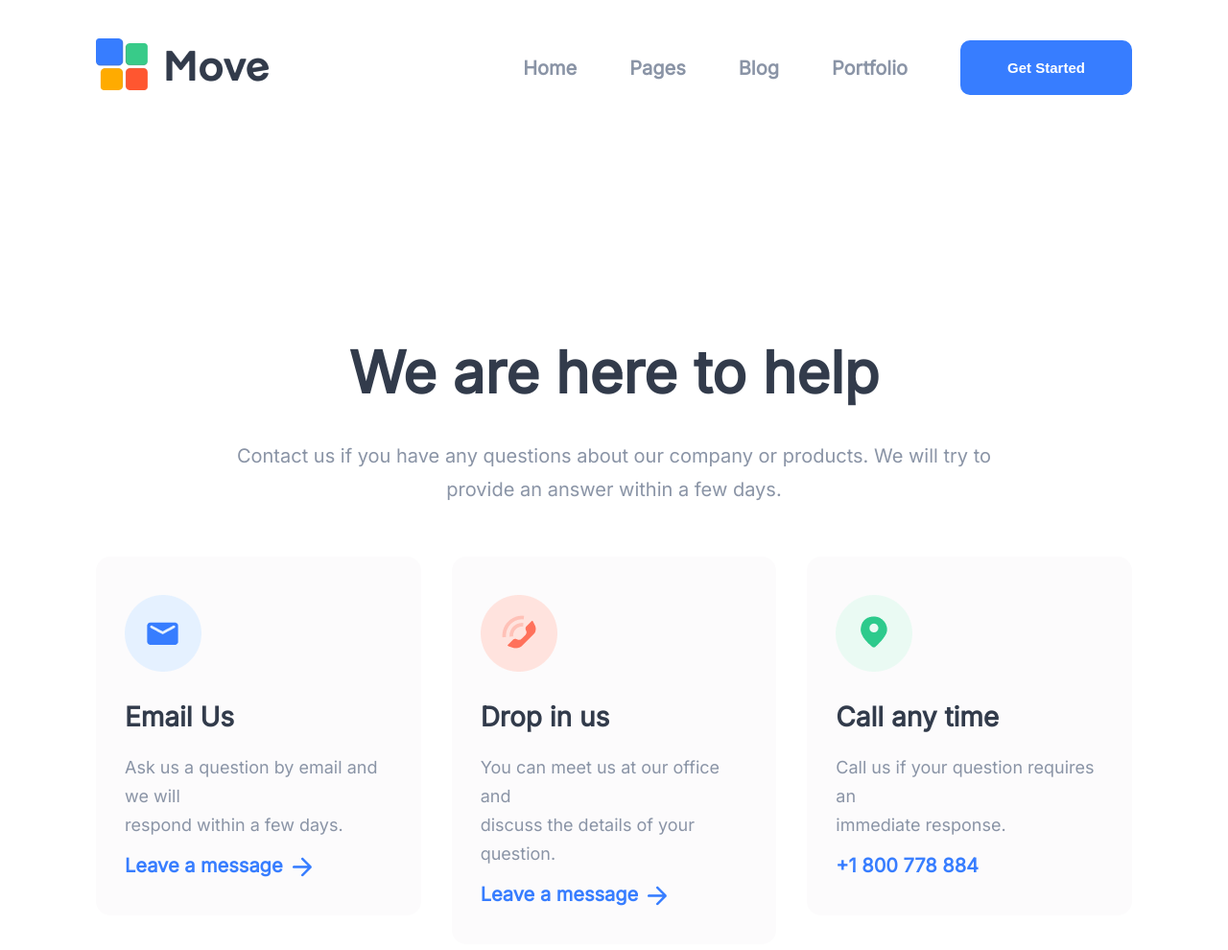
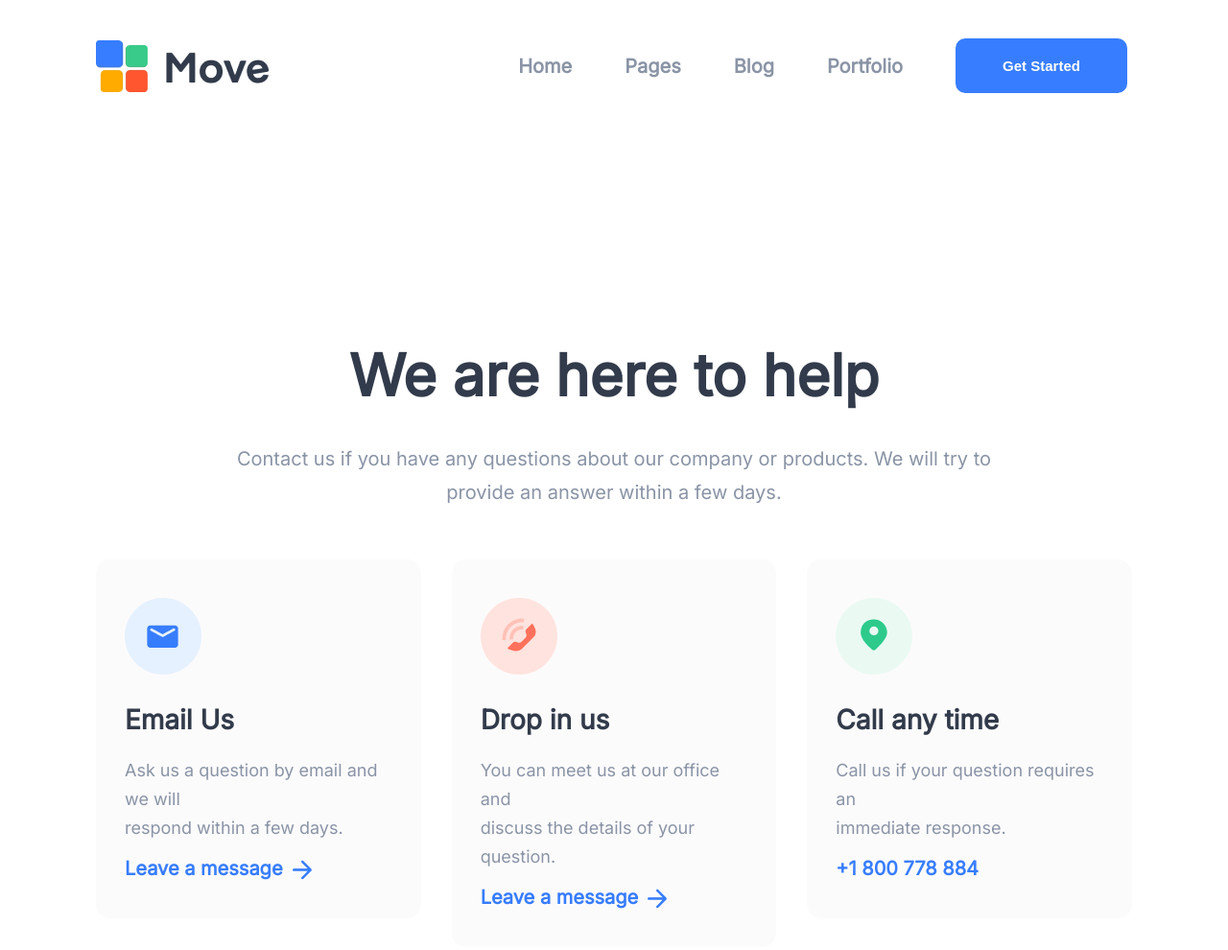
Before and after one commit to ohunazz/move-career-website, a plain HTML site: page index.html in a window 1280 px wide. Shown: the top 990 px of the page at 96% size. Drawn offline with Linux system fonts and the light colour scheme.

Commit message:
Refactor Nav

```diff
--- a/styles.css
+++ b/styles.css
@@ -33,13 +33,15 @@ a {
 /* Header*/
 
 .logo {
-    height: 54px;
+    height: auto;
+    width: 182px;
+    display: inline-block;
+    vertical-align: middle;
 }
 
 .navigation {
     padding: 40px 100px;
     align-items: center;
-    position: relative;
 }
 
 .navigation a {
@@ -61,9 +63,11 @@ a {
 }
 
 .navigation_action {
-    position: absolute;
-    top: 42px;
-    right: 100px;
+    width: calc(100% - 182px);
+    margin-left: -5px;
+    display: inline-block;
+    vertical-align: middle;
+    text-align: right;
 }
 
 .navigation_action button {
@@ -109,9 +113,6 @@ a {
     line-height: 35px; /* 175% */
     align-items: center;
     margin-bottom: 52px;
-}
-
-.help-section_bottom {
 }
 
 .email {
```
